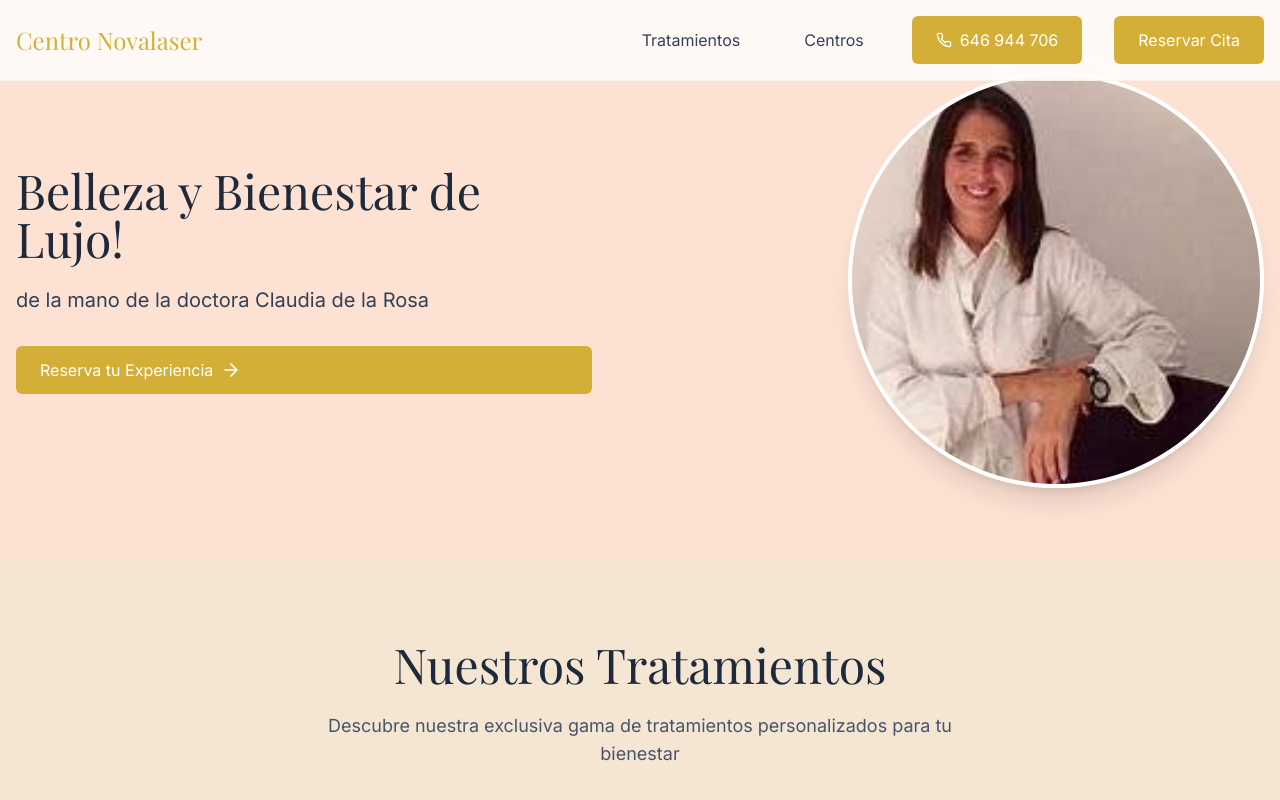
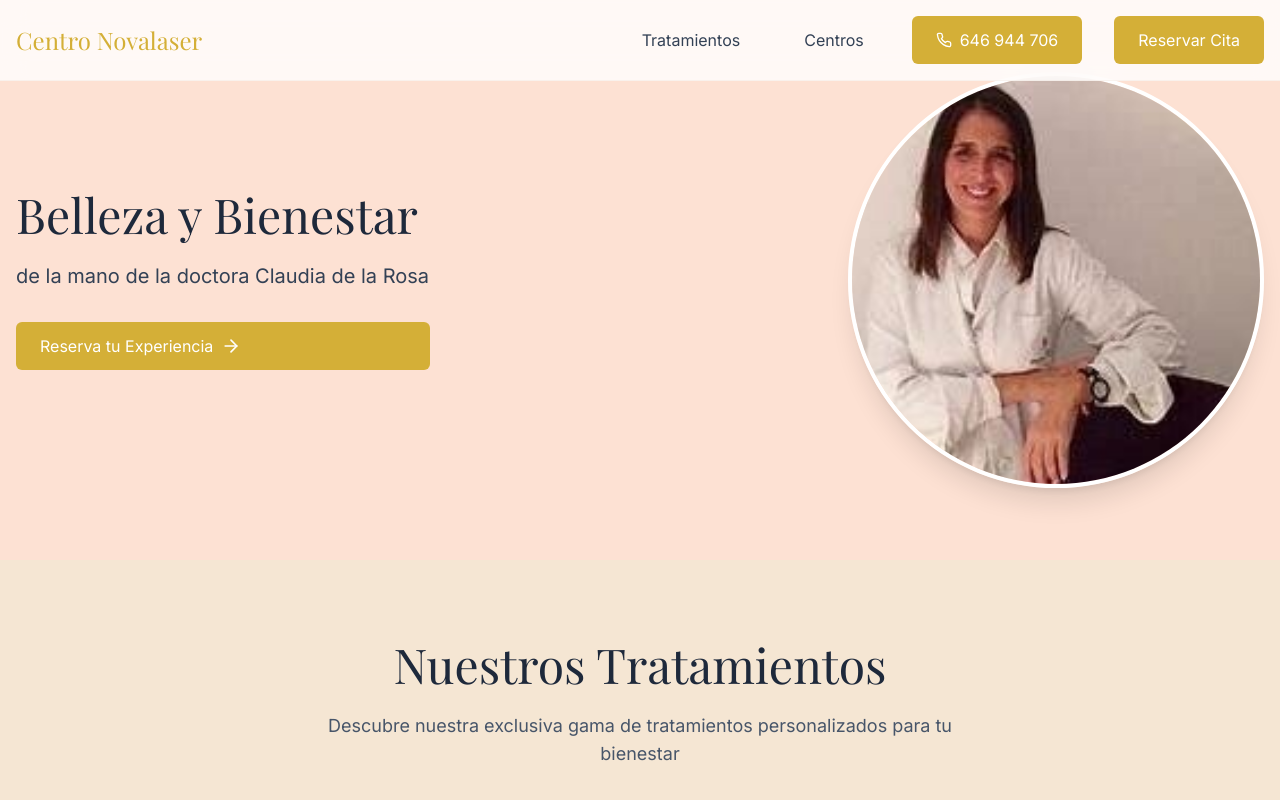
Before and after one commit to aojalapp/centronovalaser, a React (Vite) app: page / in a window 1280 px wide. Shown: the top 800 px of the page. Built offline with nearby package versions, Linux system fonts and the light colour scheme.

Commit message:
Visual edit in Lovable
Edited UI in Lovable

```diff
--- a/src/components/Hero.tsx
+++ b/src/components/Hero.tsx
@@ -1,38 +1,31 @@
-
 import { ArrowRight } from "lucide-react";
-
 const Hero = () => {
-  return (
-    <div className="relative min-h-[70vh] flex items-center bg-[#FDE1D3]">
+  return <div className="relative min-h-[70vh] flex items-center bg-[#FDE1D3]">
       <div className="container mx-auto px-4 z-10">
         <div className="flex flex-col md:flex-row items-center justify-between">
           <div className="max-w-xl mb-8 md:mb-0">
-            <h1 className="font-serif text-4xl md:text-5xl text-slate-800 mb-6 animate-fade-in">Belleza y Bienestar de Lujo!</h1>
+            <h1 className="font-serif text-4xl md:text-5xl text-slate-800 mb-6 animate-fade-in">Belleza y Bienestar </h1>
             <p className="text-lg md:text-xl text-slate-700 mb-8 animate-fade-in" style={{
-              animationDelay: "0.2s"
-            }}>
+            animationDelay: "0.2s"
+          }}>
               de la mano de la doctora Claudia de la Rosa
             </p>
             <a href="http://wa.me/34673355012" className="btn-primary flex items-center space-x-2 animate-fade-in" style={{
-              animationDelay: "0.4s"
-            }}>
+            animationDelay: "0.4s"
+          }}>
               <span>Reserva tu Experiencia</span>
               <ArrowRight className="w-5 h-5" />
             </a>
           </div>
-          <div className="w-full md:w-1/3 animate-fade-in" style={{ animationDelay: "0.6s" }}>
+          <div className="w-full md:w-1/3 animate-fade-in" style={{
+          animationDelay: "0.6s"
+        }}>
             <div className="rounded-full overflow-hidden border-4 border-white shadow-xl">
-              <img
-                src="/lovable-uploads/1cecbf28-ecfc-4eeb-91cf-a54bfc51a90c.png"
-                alt="Doctora Claudia de la Rosa"
-                className="w-full h-auto"
-              />
+              <img src="/lovable-uploads/1cecbf28-ecfc-4eeb-91cf-a54bfc51a90c.png" alt="Doctora Claudia de la Rosa" className="w-full h-auto" />
             </div>
           </div>
         </div>
       </div>
-    </div>
-  );
+    </div>;
 };
-
 export default Hero;
```
